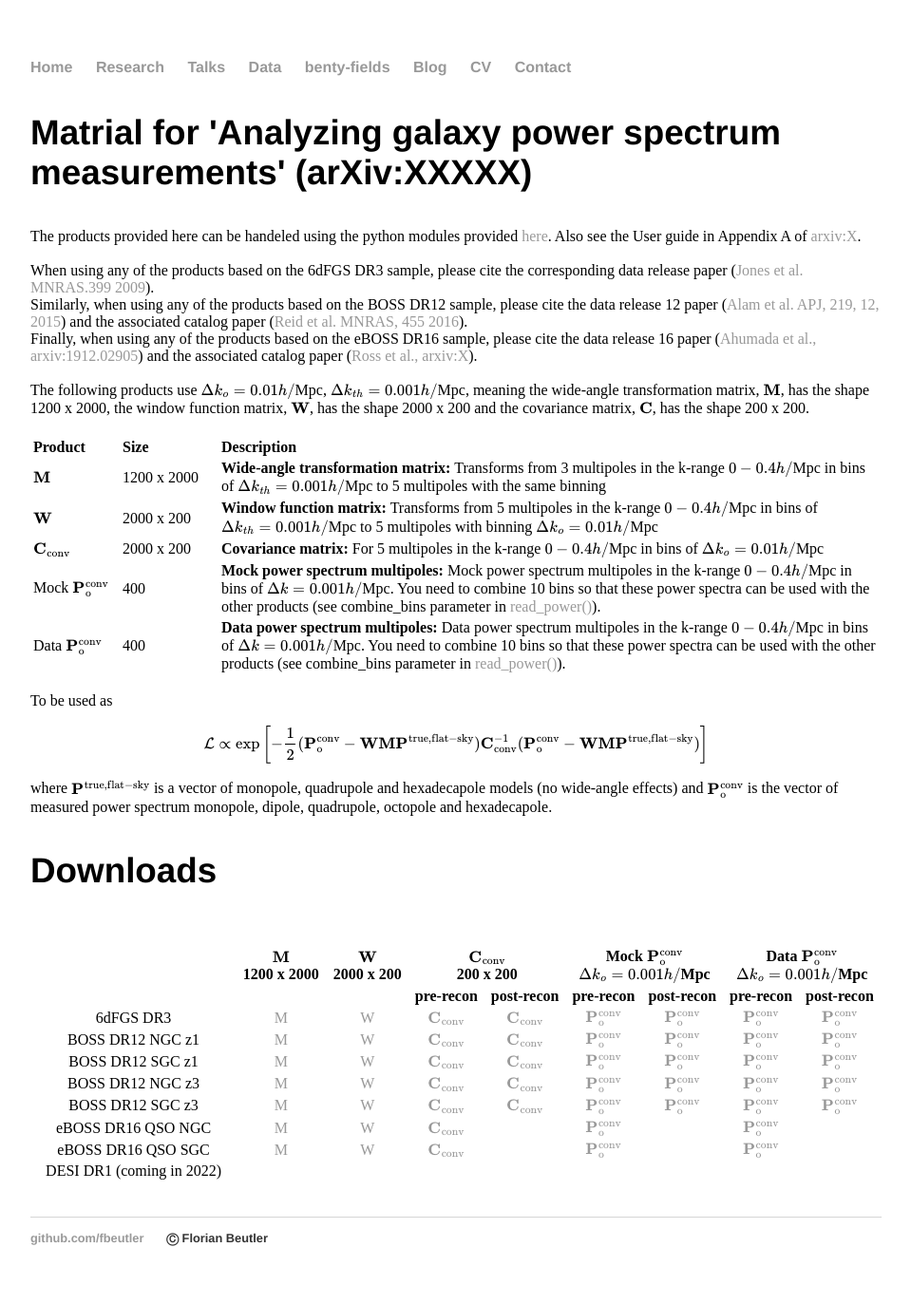
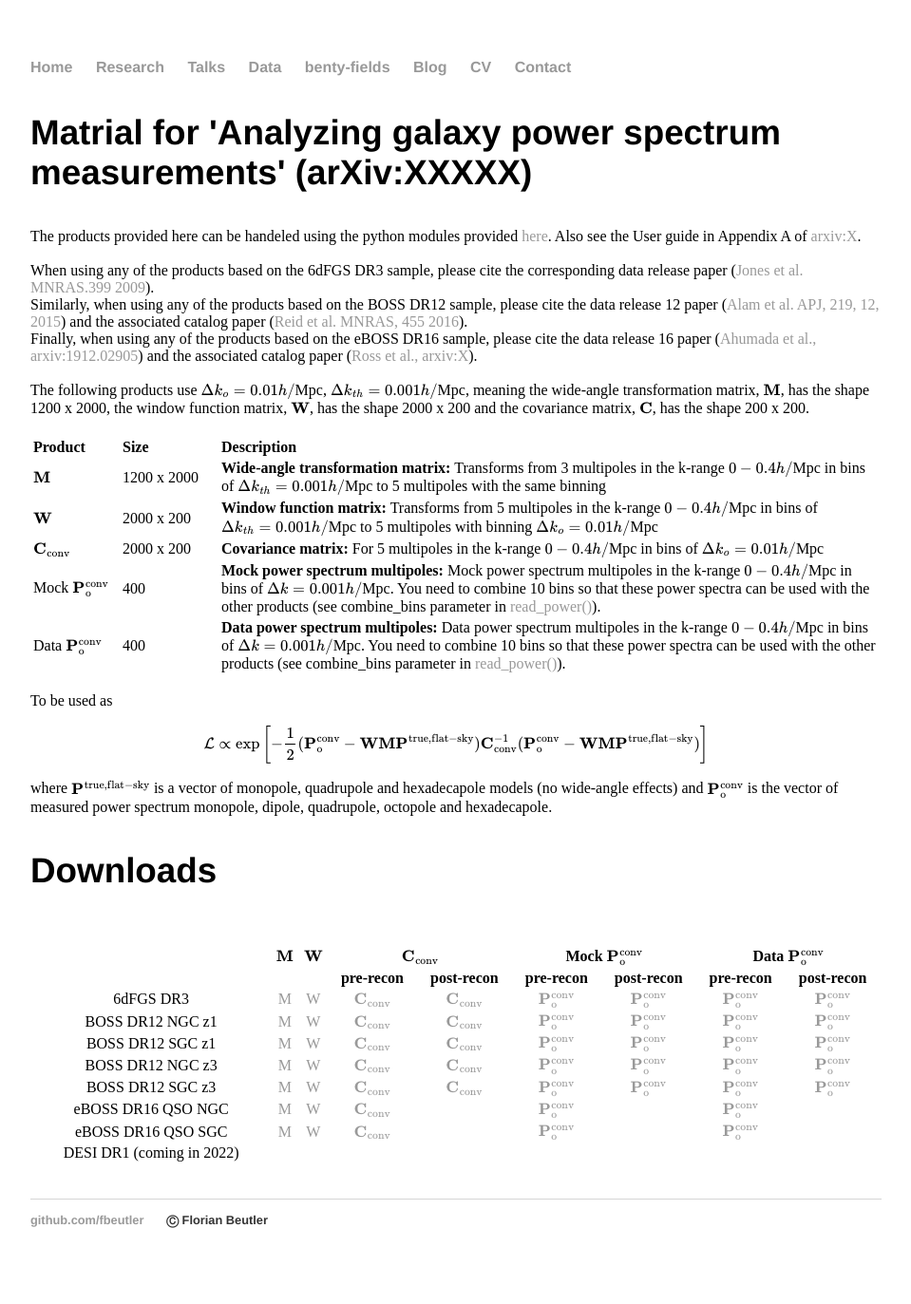
Before and after one commit to fbeutler/fbeutler.github.io, a Jekyll site: the page built from hub/deconv_paper.html, in a window 1280 px wide. Shown: the whole page at 95% size, without its empty margins (160-1119 px from the left). Built offline with Jekyll 4.4.1, drawn with Linux system fonts in a browser that asks for light colours.

Commit message:
Update deconv_paper.html

```diff
--- a/hub/deconv_paper.html
+++ b/hub/deconv_paper.html
@@ -81,11 +81,11 @@ Finally, when using any of the products based on the eBOSS DR16 sample, please c
 <table style="width:100%;padding-top:20px">
   <tr style="text-align: center">
     <th></th>
-    <th>\(\mathbf{M}\)<br>1200 x 2000</th>
-    <th>\(\mathbf{W}\)<br>2000 x 200</th>
-    <th colspan="2">\(\mathbf{C}_{\rm conv}\)<br>200 x 200</th>
-    <th colspan="2">Mock \(\mathbf{P}^{\rm conv}_{\rm o}\)<br>\(\Delta k_o = 0.001h/\)Mpc</th>
-    <th colspan="2">Data \(\mathbf{P}^{\rm conv}_{\rm o}\)<br>\(\Delta k_o = 0.001h/\)Mpc</th>
+    <th>\(\mathbf{M}\)</th>
+    <th>\(\mathbf{W}\)</th>
+    <th colspan="2">\(\mathbf{C}_{\rm conv}\)</th>
+    <th colspan="2">Mock \(\mathbf{P}^{\rm conv}_{\rm o}\)</th>
+    <th colspan="2">Data \(\mathbf{P}^{\rm conv}_{\rm o}\)</th>
   </tr>
   <tr style="text-align: center">
     <th></th>
```
